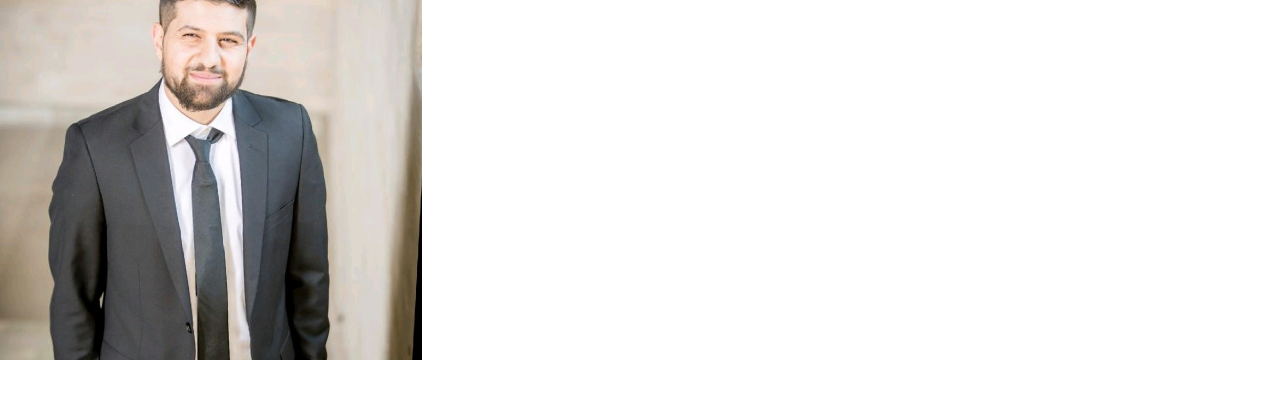
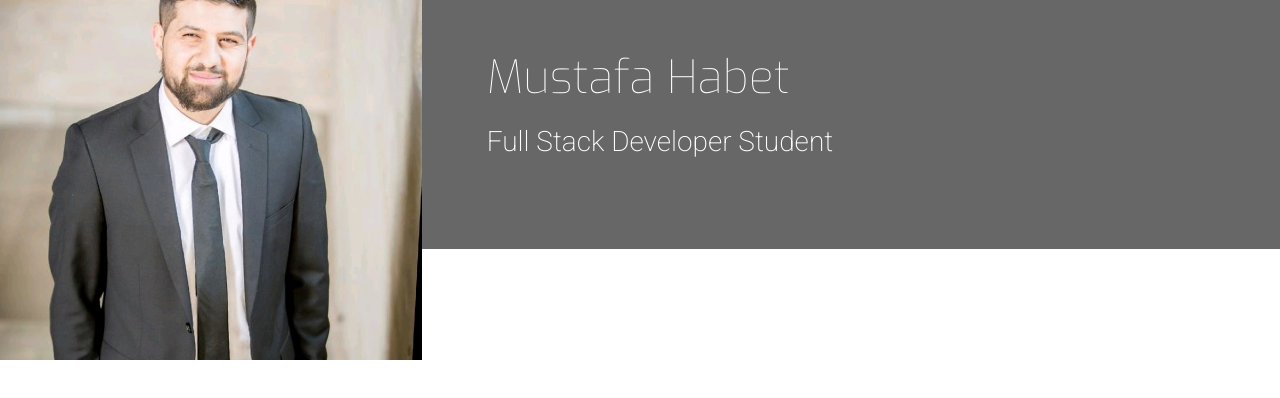
Before and after one commit to Mushbt/mustafa-habet-resume, a plain HTML site: page index.html in a window 1280 px wide. Drawn offline with nearby package versions, Linux system fonts and the light colour scheme.

Commit message:
Add name and title to the header and add styling

```diff
--- a/assets/css/style.css
+++ b/assets/css/style.css
@@ -1,7 +1,15 @@
 @import url('https://fonts.googleapis.com/css?family=Roboto:100,200,300,400,500,600,700|Exo:100,200,300,400,500,600,700');
+
+.bg-color-name-title {
+    background-color: #676767;
+}
 
 header {
     margin: 0;
+}
+
+.heading {
+    margin-left: 50px;
 }
 
 .logo {
@@ -14,3 +22,20 @@ header {
     -moz-transition: all .5s ease-in-out;
     -webkit-transition: all .5s ease-in-out;
 }
+
+.name {
+    font-family: "Exo", sans-serif;
+    font-weight: 100;
+    font-size: 46px;
+    margin-top: 50px;
+    color: #fff;
+}
+
+.title {
+    font-family: "Roboto", sans-serif;
+    font-weight: 200;
+    font-size: 28px;
+    margin-top: 20px;
+    margin-bottom: 90px;
+    color: #fff;
+}
--- a/index.html
+++ b/index.html
@@ -9,17 +9,22 @@
         type="text/css">
     <link rel="stylesheet" href="https://stackpath.bootstrapcdn.com/font-awesome/4.7.0/css/font-awesome.min.css"
         type="text/css">
-    <link rel="stylesheet" href="assets/css/style.css" type="text/css" />
+    <link rel="stylesheet" href="assets/css/style.css">
     <title>Mustafa</title>
 </head>
 
 <body>
     <header>
         <div class="row">
-            <a href="index.html" class="col-md-4 logo">
+            <a class="col-md-4 logo" href="index.html" ></a>
+            <div class="col-md-8">
+                <div class="row bg-color-name-title">
+                    <div class="col heading">
+                        <h1 class="name">Mustafa Habet</h1>
+                        <h2 class="title">Full Stack Developer Student</h2>
 
-            </a>
-            <div class="col-md-8">
+                    </div>
+                </div>
 
             </div>
         </div>
```
